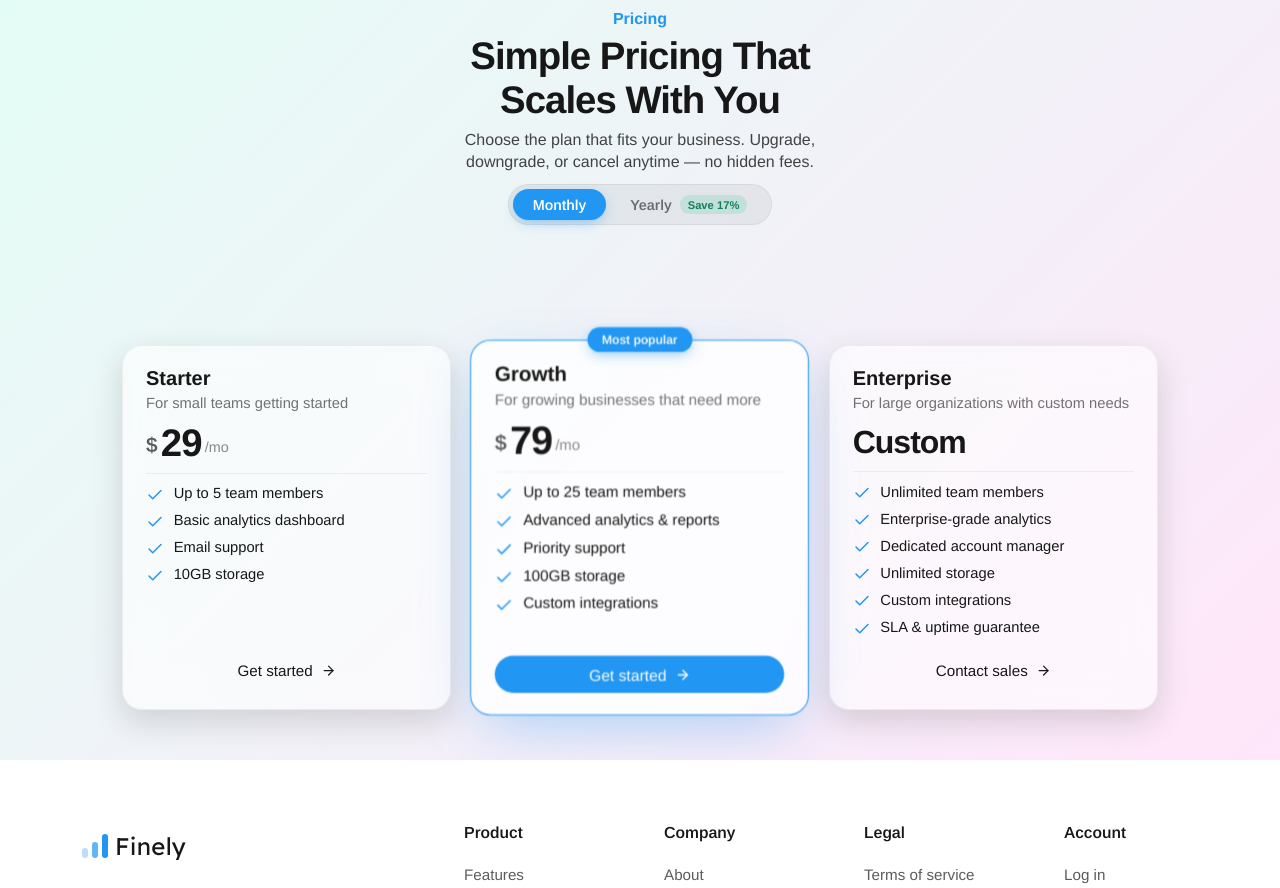
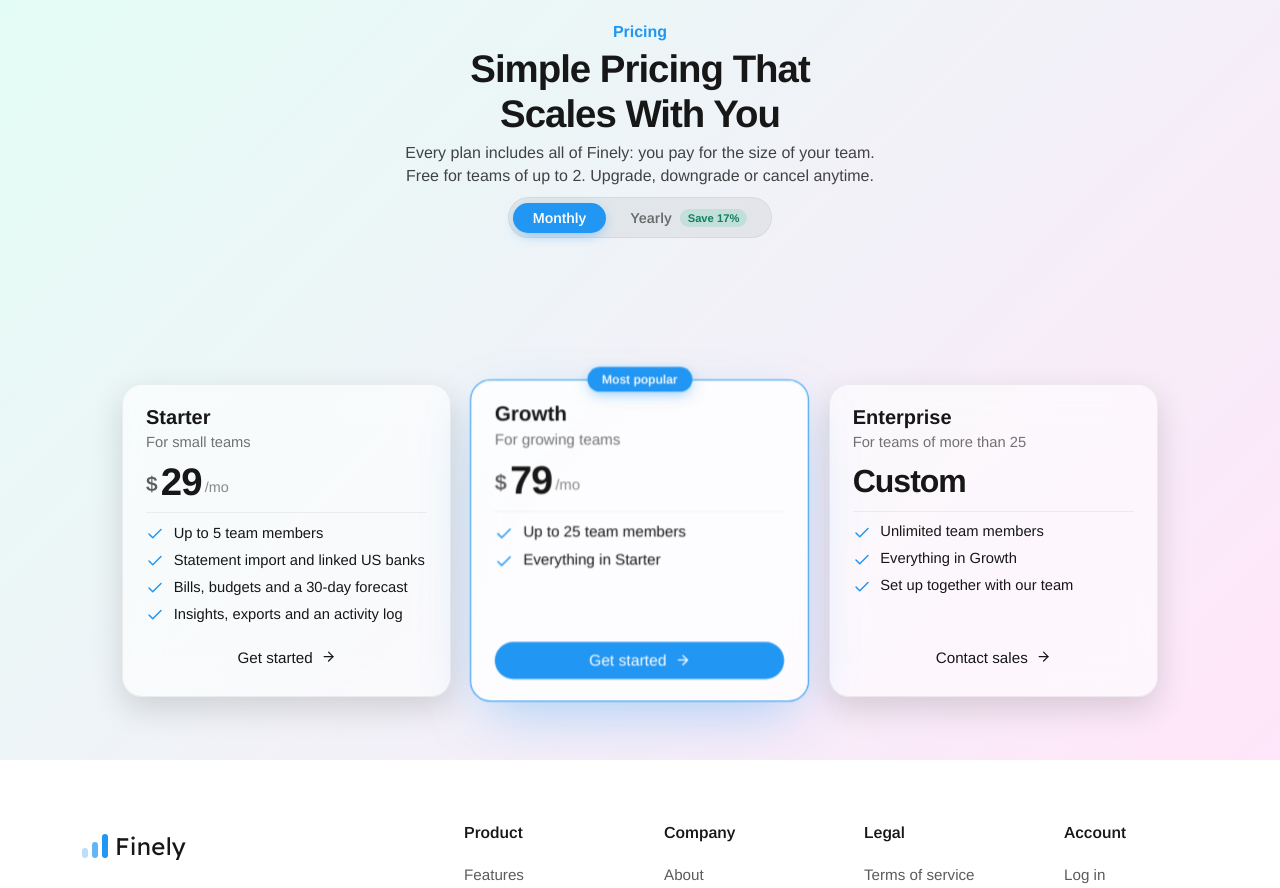
Before and after one commit to cihan286/finely, a Next.js app: page / in a window 1280 px wide. Shown: the part 1640-2528 px from the top of the page. Built offline with nearby package versions, Linux system fonts and the light colour scheme.

Commit message:
Make the pricing section claim only what the plans really differ in
Every plan includes all of Finely; only the team's size differs. The
cards no longer promise storage sizes, analytics tiers, support levels
or integrations, and the section now mentions the Free plan.

```diff
--- a/src/components/home/pricing/Pricing.tsx
+++ b/src/components/home/pricing/Pricing.tsx
@@ -1,10 +1,16 @@
 // ─────────────────────────────────────────────────────────────────────────────
 // Pricing section of the home page
 //
-// In plain words: shows the three plans (Starter, Growth, Enterprise) with
-// their prices and what's included. A switch at the top toggles between
-// monthly and yearly prices; yearly is cheaper, and the "Save X%" badge is
-// calculated from the actual prices so it's always correct.
+// In plain words: shows the three paid plans (Starter, Growth, Enterprise)
+// with their prices and what's included, and says that small teams use
+// Finely for free. A switch at the top toggles between monthly and yearly
+// prices; yearly is cheaper, and the "Save X%" badge is calculated from the
+// actual prices so it's always correct.
+//
+// Every plan includes all of Finely: the plans only differ in how many
+// people can be on the team (that's the one limit the app enforces). So the
+// cards must not promise anything a plan doesn't really add: no storage
+// sizes, support levels or extras that don't exist.
 //
 // For developers: a client component ("use client") because of the billing
 // toggle. The prices and team sizes come from lib/finance/plans.ts, the
@@ -41,14 +47,14 @@ type BillingCycle = "monthly" | "yearly";
 const plans: Plan[] = [
   {
     name: "Starter",
-    description: "For small teams getting started",
+    description: "For small teams",
     monthlyPrice: PLANS.starter.monthlyPrice,
     yearlyPrice: PLANS.starter.yearlyPrice,
     features: [
       `Up to ${PLANS.starter.members} team members`,
-      "Basic analytics dashboard",
-      "Email support",
-      "10GB storage",
+      "Statement import and linked US banks",
+      "Bills, budgets and a 30-day forecast",
+      "Insights, exports and an activity log",
     ],
     cta: "Get started",
     ctaHref: "/signup",
@@ -57,15 +63,12 @@ const plans: Plan[] = [
   },
   {
     name: "Growth",
-    description: "For growing businesses that need more",
+    description: "For growing teams",
     monthlyPrice: PLANS.growth.monthlyPrice,
     yearlyPrice: PLANS.growth.yearlyPrice,
     features: [
       `Up to ${PLANS.growth.members} team members`,
-      "Advanced analytics & reports",
-      "Priority support",
-      "100GB storage",
-      "Custom integrations",
+      "Everything in Starter",
     ],
     cta: "Get started",
     ctaHref: "/signup",
@@ -74,16 +77,13 @@ const plans: Plan[] = [
   },
   {
     name: "Enterprise",
-    description: "For large organizations with custom needs",
+    description: `For teams of more than ${PLANS.growth.members}`,
     monthlyPrice: null,
     yearlyPrice: null,
     features: [
       "Unlimited team members",
-      "Enterprise-grade analytics",
-      "Dedicated account manager",
-      "Unlimited storage",
-      "Custom integrations",
-      "SLA & uptime guarantee",
+      "Everything in Growth",
+      "Set up together with our team",
     ],
     cta: "Contact sales",
     ctaHref: "/contact",
@@ -115,8 +115,11 @@ export default function Pricing() {
           <span>Scales With You</span>
         </div>
         <div className={styles.subHeadline}>
-          <span>Choose the plan that fits your business. Upgrade,</span>
-          <span>downgrade, or cancel anytime — no hidden fees.</span>
+          <span>Every plan includes all of Finely: you pay for the size of your team.</span>
+          <span>
+            Free for teams of up to {PLANS.free.members}. Upgrade, downgrade or
+            cancel anytime.
+          </span>
         </div>
 
         {/* Monthly / Yearly switch */}
```
Also changed, not shown: 1 other file (tests, documents, lock files or other folders).
